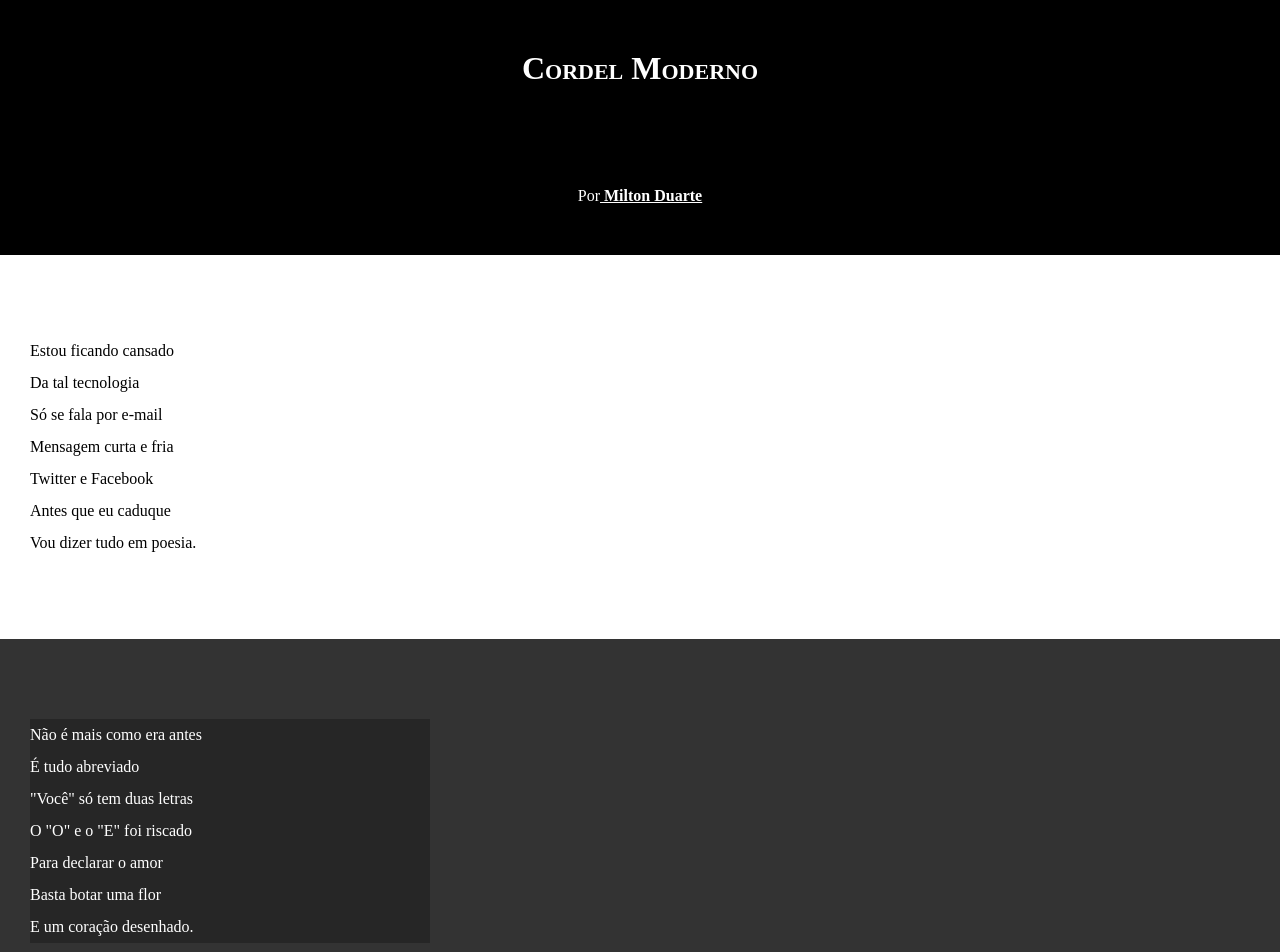
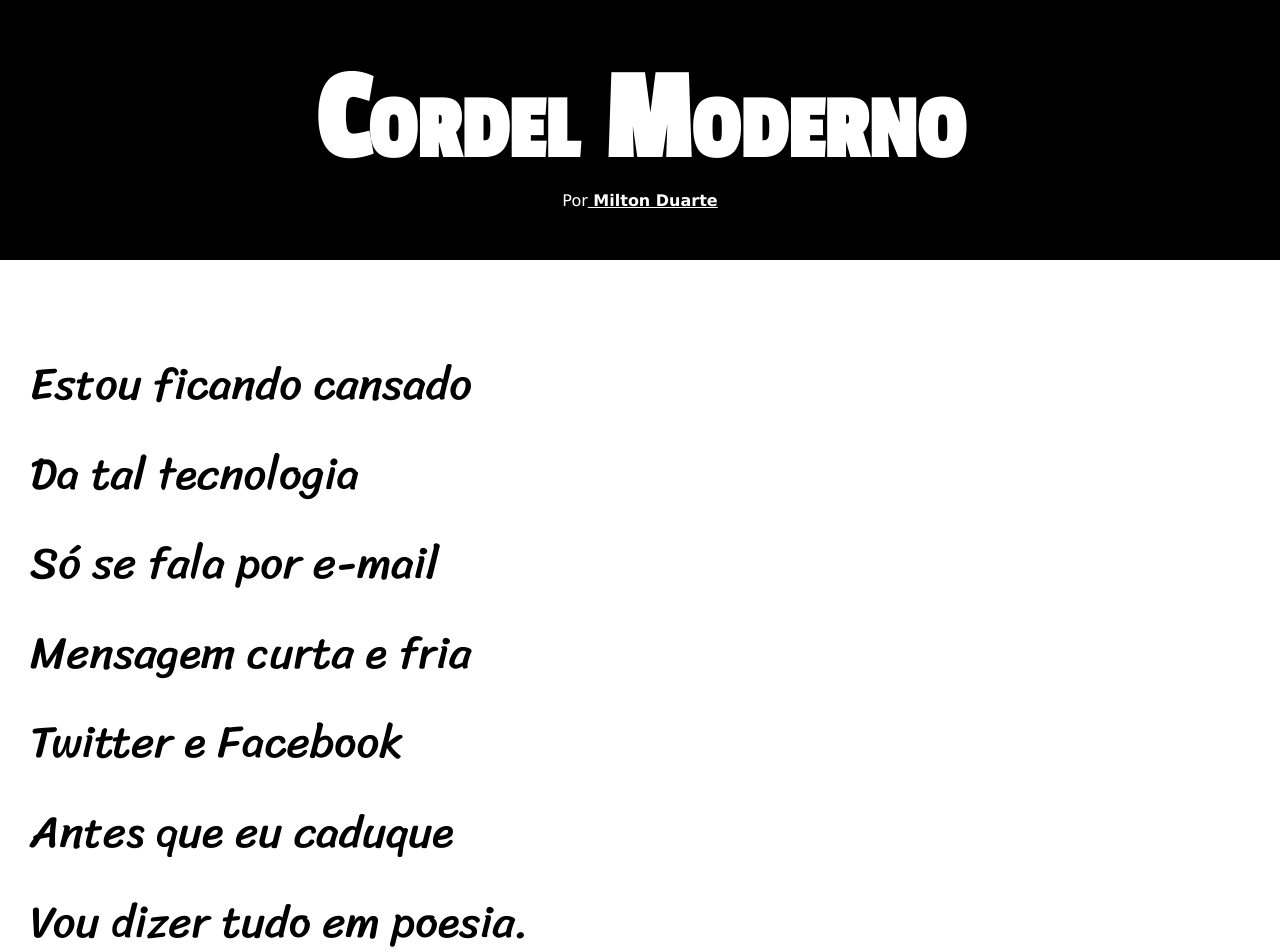
Before and after one commit to Ivanctga/html-css, a plain HTML site: page desafios/d012/index.html in a window 1280 px wide. Shown: the top 952 px of the page. Drawn offline with Linux system fonts and the light colour scheme.

Commit message:
Atualização de estilo

```diff
--- a/desafios/d012/estilo/style.css
+++ b/desafios/d012/estilo/style.css
@@ -1,13 +1,26 @@
 @charset "UTF-8";
+
+@import url('https://fonts.googleapis.com/css2?family=Passion+One&display=swap');
+
+@import url('https://fonts.googleapis.com/css2?family=Sriracha&display=swap');
+
+
+:root {
+    --fonte1: Verdana, Geneva, Tahoma, sans-serif;
+    --fonte2: 'Passion One', cursive;
+    --fonte3: 'Sriracha', cursive;
+}
 
 * {
     margin: 0px;
     padding: 0px;
+    font-size: 1em;  /* TAmanho da Fonte*/
 }
 
 html, body {
     background-color: darkgray;
     min-height: 100vh;
+    font-family: var(--fonte1);
 }
 
 header {
@@ -17,12 +30,14 @@ header {
 }
 
 header > h1 {
-    padding: 50px;
+    padding-top: 50px;
     font-variant: small-caps;
+    font-family: var(--fonte2);
+    font-size: 10vw;
 }
 
 header > p {
-    padding: 50px;
+    padding-bottom: 50px;
 }
 
 header a, footer a {
@@ -40,6 +55,8 @@ section {
     padding-bottom: 10vh;
     line-height: 2em;  /* Espaçamento entre as linha do texto*/
     padding-left: 30px;
+    font-family: var(--fonte3);
+    font-size: 3.5vw;
 }
 
 section.normal {
@@ -54,7 +71,8 @@ section.imagem {
 
 section.imagem > p {
     background-color: rgba(0, 0, 0, 0.250);
-    width: 400px;
+    display: inline-block;
+    padding: 5px;
 }
 
 footer {
```
